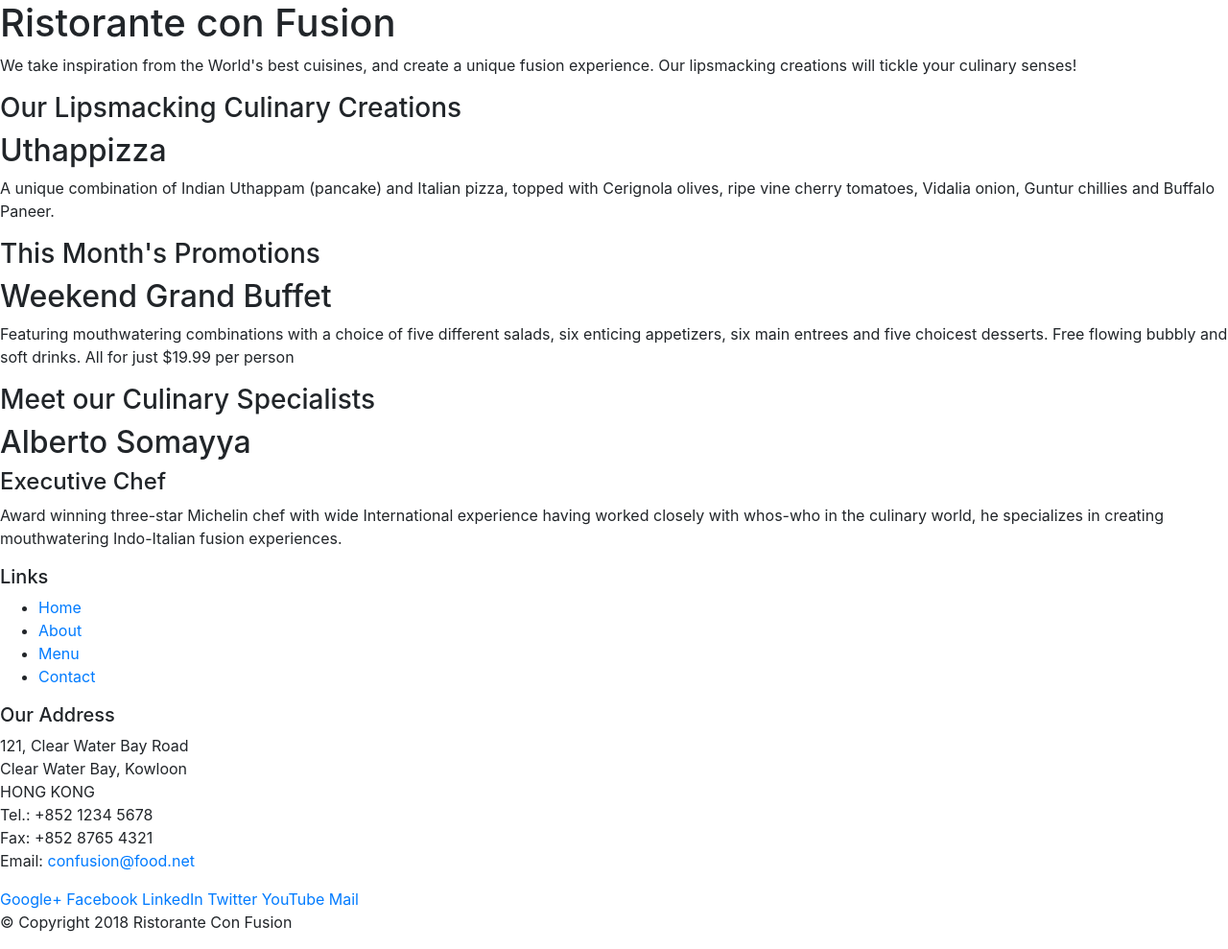
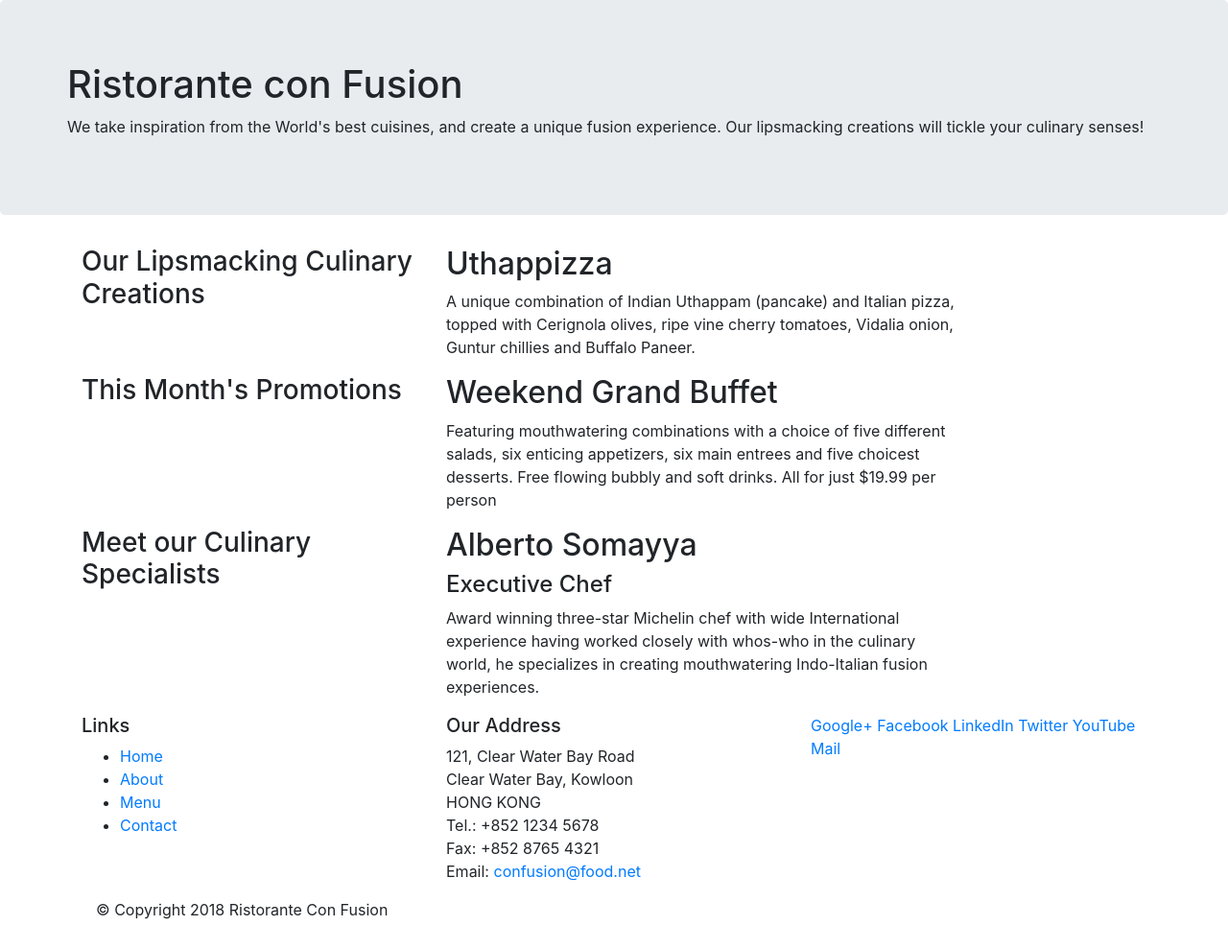
Before and after one commit to selva2242/Hotel_website, a website: page index.html in a window 1280 px wide. Shown: the whole page at 96% size. Drawn offline with nearby package versions, Linux system fonts and the light colour scheme.

Commit message:
Bootstrap-grid-part-1

```diff
--- a/index.html
+++ b/index.html
@@ -14,9 +14,9 @@
 
 <body>
 
-    <header>
-        <div>
-            <div>
+    <header class = "jumbotron">
+        <div class = "container">
+            <div class = "row">
                 <div>
                     <h1>Ristorante con Fusion</h1>
                     <p>We take inspiration from the World's best cuisines, and create a unique fusion experience. Our lipsmacking creations will tickle your culinary senses!</p>
@@ -27,33 +27,33 @@
         </div>
     </header>
 
-    <div>
-        <div>
-            <div>
+    <div class = "container">
+        <div class = "row">
+            <div class = "col-12 col-sm-4">
                 <h3>Our Lipsmacking Culinary Creations</h3>
             </div>
-            <div>
+            <div class = "col- col-sm-6">
                 <h2>Uthappizza</h2>
                 <p>A unique combination of Indian Uthappam (pancake) and Italian pizza, topped with Cerignola olives, ripe vine cherry tomatoes, Vidalia onion, Guntur chillies and Buffalo Paneer.</p>
             </div>
         </div>
 
 
-        <div>
-            <div>
+        <div class = "row">
+            <div class = "col-12 col-sm-4">
                 <h3>This Month's Promotions</h3>
             </div>
-            <div>
+            <div class = "col- col-sm-6">
                 <h2>Weekend Grand Buffet</h2>
                 <p>Featuring mouthwatering combinations with a choice of five different salads, six enticing appetizers, six main entrees and five choicest desserts. Free flowing bubbly and soft drinks. All for just $19.99 per person </p>
             </div>
         </div>
 
-        <div>
-            <div>
+        <div class = "row">
+            <div class = "col-12 col-sm-4">
                 <h3>Meet our Culinary Specialists</h3>
             </div>
-            <div>
+            <div class = "col- col-sm-6">
                 <h2>Alberto Somayya</h2>
                 <h4>Executive Chef</h4>
                 <p>Award winning three-star Michelin chef with wide International experience having worked closely with whos-who in the culinary world, he specializes in creating mouthwatering Indo-Italian fusion experiences. </p>
@@ -62,9 +62,9 @@
     </div>
 
     <footer>
-        <div>
-            <div>
-                <div>
+        <div class = "container">
+            <div class = "row">
+                <div class= "col-12 col-sm-4">
                     <h5>Links</h5>
                     <ul>
                         <li><a href="#">Home</a></li>
@@ -73,7 +73,7 @@
                         <li><a href="#">Contact</a></li>
                     </ul>
                 </div>
-                <div>
+                <div class= "col-12 col-sm-4">
                     <h5>Our Address</h5>
                     <address>
 		              121, Clear Water Bay Road<br>
@@ -84,7 +84,7 @@
 		              Email: <a href="mailto:confusion@food.net">confusion@food.net</a>
 		           </address>
                 </div>
-                <div>
+                <div class= "col-12 col-sm-4">
                     <div>
                         <a href="http://google.com/+">Google+</a>
                         <a href="http://www.facebook.com/profile.php?id=">Facebook</a>
@@ -96,7 +96,7 @@
                 </div>
            </div>
            <div>
-                <div>
+                <div class= "col-12 col-sm-8">
                     <p>© Copyright 2018 Ristorante Con Fusion</p>
                 </div>
            </div>
```
